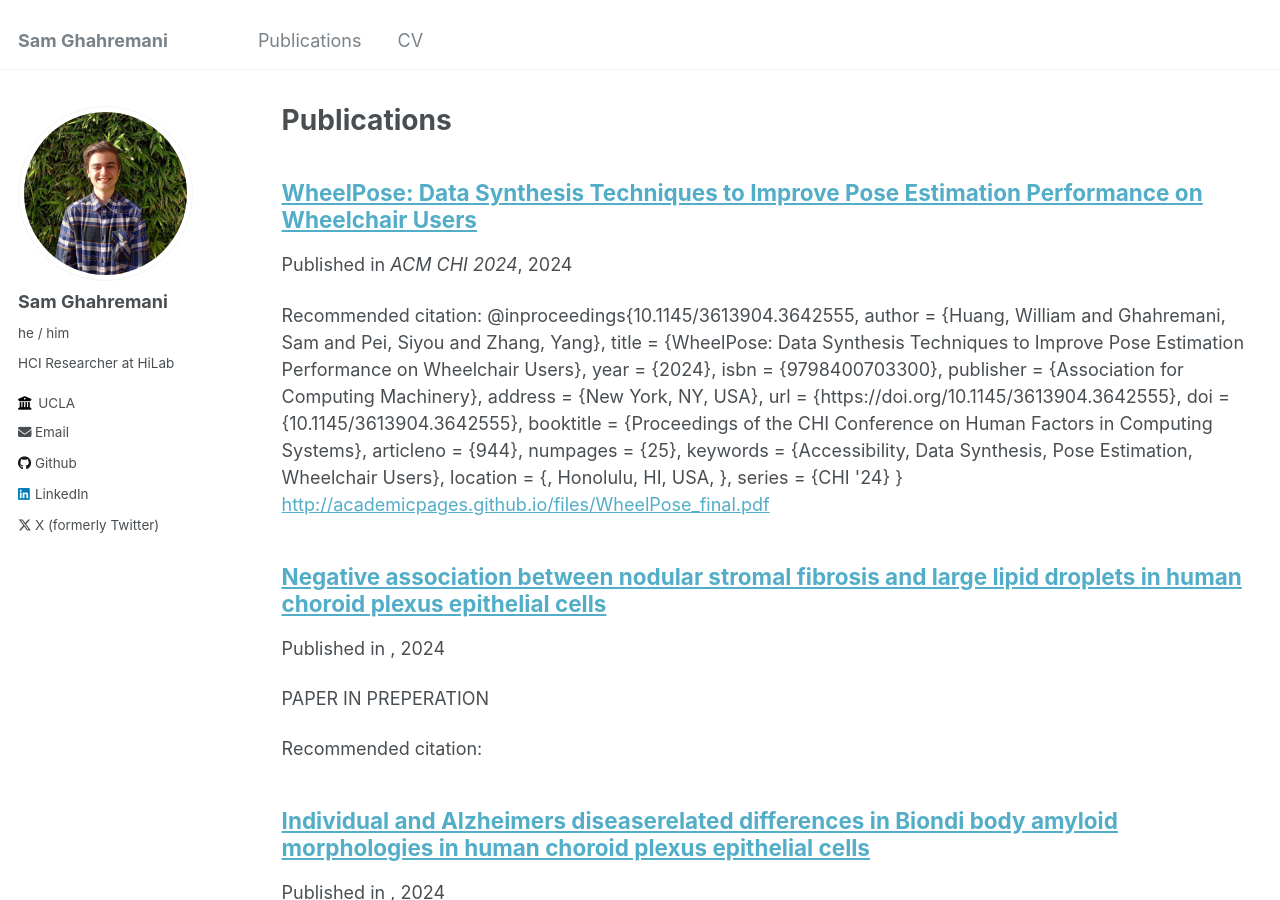
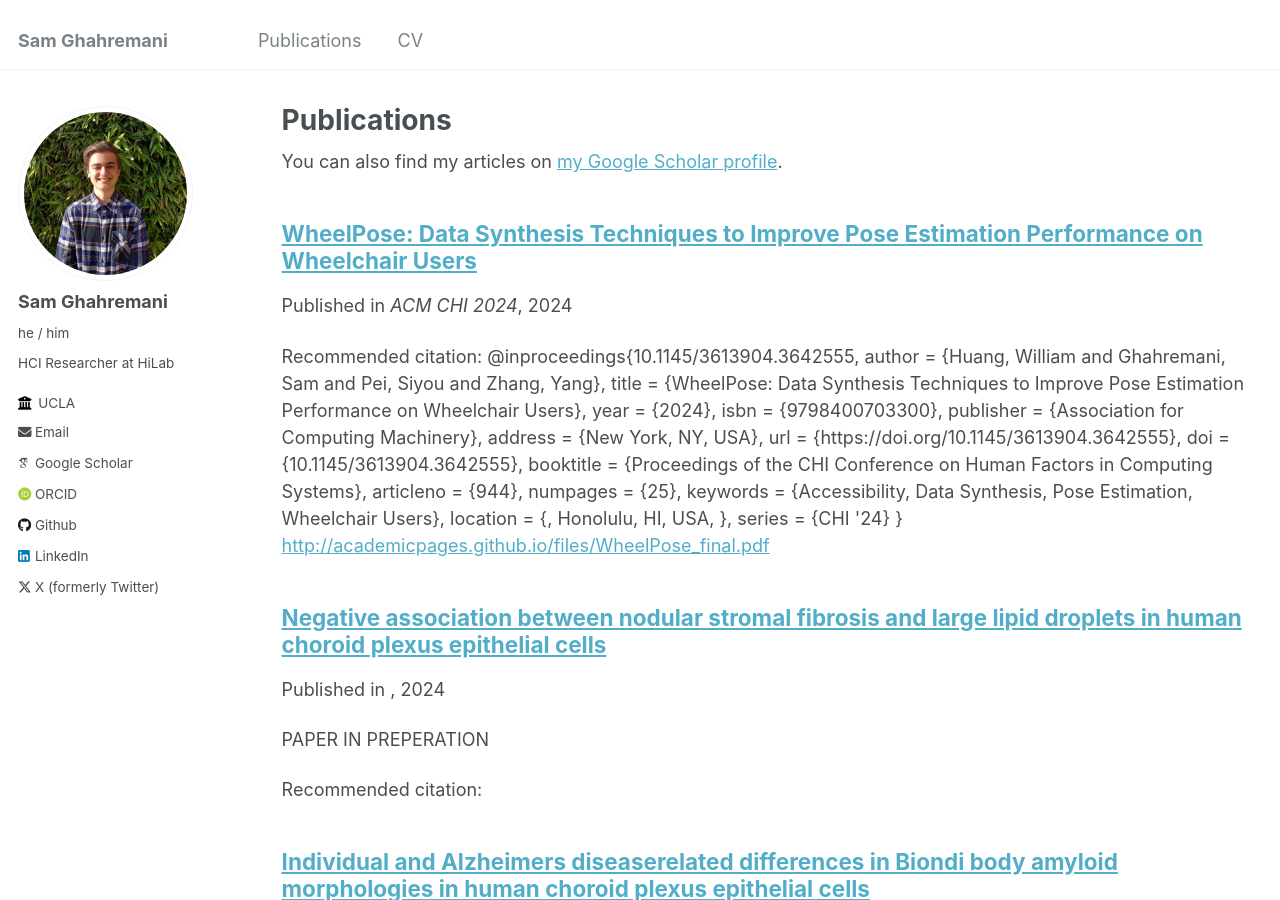
Before and after one commit to TheSamG/PersonalWebsite, a Jekyll site: the page built from _pages/publications.md, in a window 1280 px wide and 900 px high. Built offline with Jekyll 4.4.1, drawn with Linux system fonts in a browser that asks for light colours; some web fonts are replaced; part of the change alters nothing that is shown.

Commit message:
added more profile links

```diff
--- a/_config.yml
+++ b/_config.yml
@@ -32,9 +32,9 @@ author:
 
   # Academic websites
   arxiv            : # URL - Update with the correct link to your profile
-  googlescholar    : # "https://scholar.google.com/citations?user=PS_CX0AAAAAJ"
+  googlescholar    : "https://scholar.google.com/citations?hl=en&user=39A6nOAAAAAJ&view_op=list_works&authuser=2&gmla=ABOlHizlOCxgulY2MUY5Wgda98RZSSFnFmBCc5C9rzDaly8rpjH-_rA4W3Aj7qu43JFYqqAq8ta4_YLj3Y4Ubiyp"
   impactstory      : # URL
-  orcid            : # "http://orcid.org/yourorcidurl"
+  orcid            : "http://orcid.org/0009-0007-5844-4834"
   pubmed           : # "https://www.ncbi.nlm.nih.gov/pubmed/?term=john+snow"
   researchgate     : # URL
 
```
